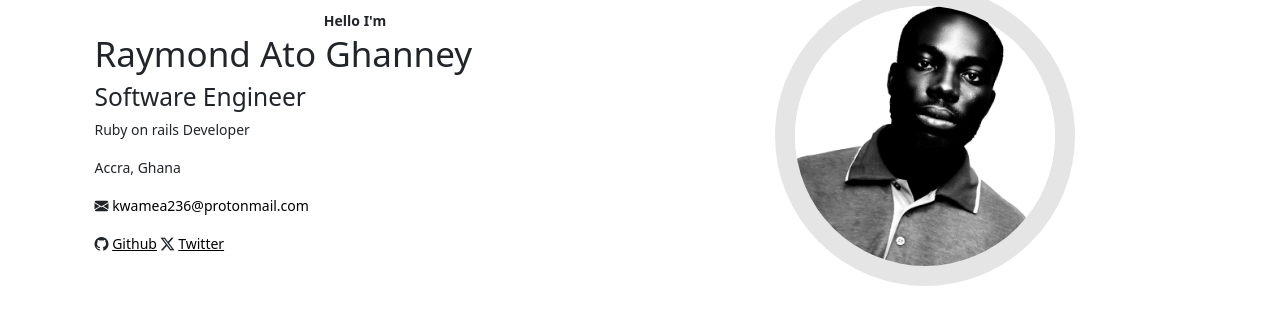
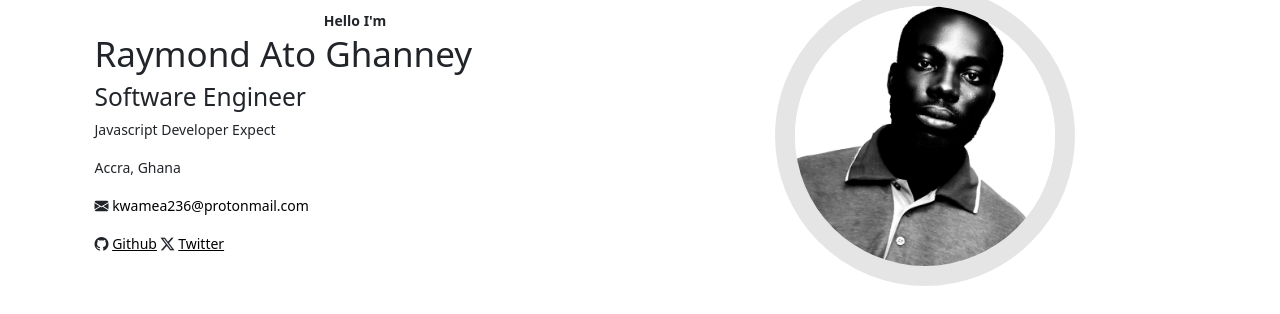
Before and after one commit to kwamea236/kwamea236.github.io, a Jekyll site: the page built from index.html, in a window 1280 px wide and 900 px high. Shown: the part 131-445 px from the top of the window. Built offline with Jekyll 4.4.1, drawn with Linux system fonts in a browser that asks for light colours.

Commit message:
Update role changed

```diff
--- a/_includes/hero.html
+++ b/_includes/hero.html
@@ -14,7 +14,7 @@
             <div class="text-start px-3">
                 <h1>Raymond Ato Ghanney</h1>
                 <h3>Software Engineer</h3>
-                <p>Ruby on rails Developer</p>
+                <p>Javascript Developer Expect</p>
                 <p>Accra, Ghana</p>
                 <p> <span class="bi bi-envelope-fill"></span> <a class="a-cust" href="mailto:kwamea236@protonmail.com">kwamea236@protonmail.com</a> </p>
                 <div>
--- a/_layouts/default.html
+++ b/_layouts/default.html
@@ -4,7 +4,7 @@
     <meta charset="UTF-8">
     <meta name="viewport" content="width=device-width, initial-scale=1.0">
     <title> {{ page.title}} </title>
-    <meta name="description" content="This is the official portfolio website for kwamea236">
+    <meta name="description" content="This is the official portfolio website for Raymond Ato Ghanney">
     <meta name="keywords" content="website portfolio personal website">
     <link rel="shortcut icon" href="/assets/img/img-1.jpg" type="image/x-icon">
     <link rel="stylesheet" href="https://cdn.jsdelivr.net/npm/bootstrap@5.3.2/dist/css/bootstrap.min.css">
```
